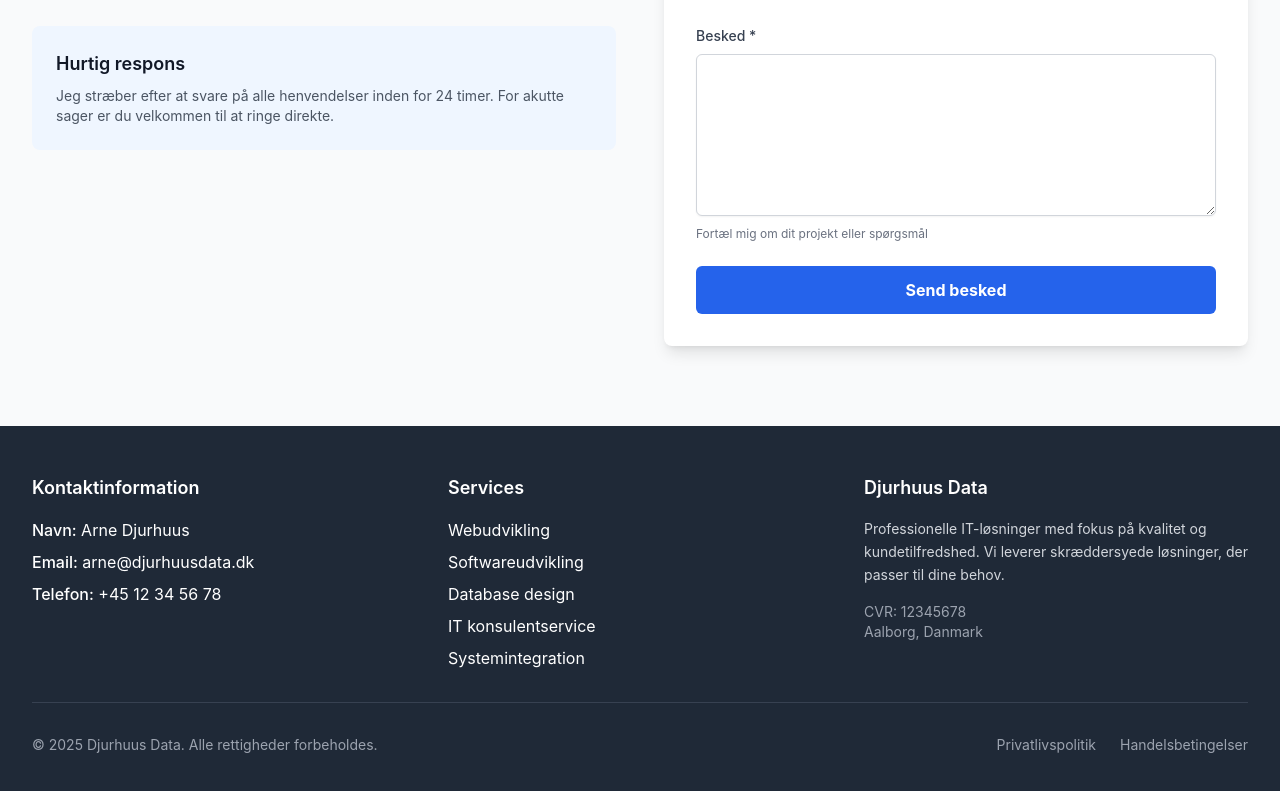
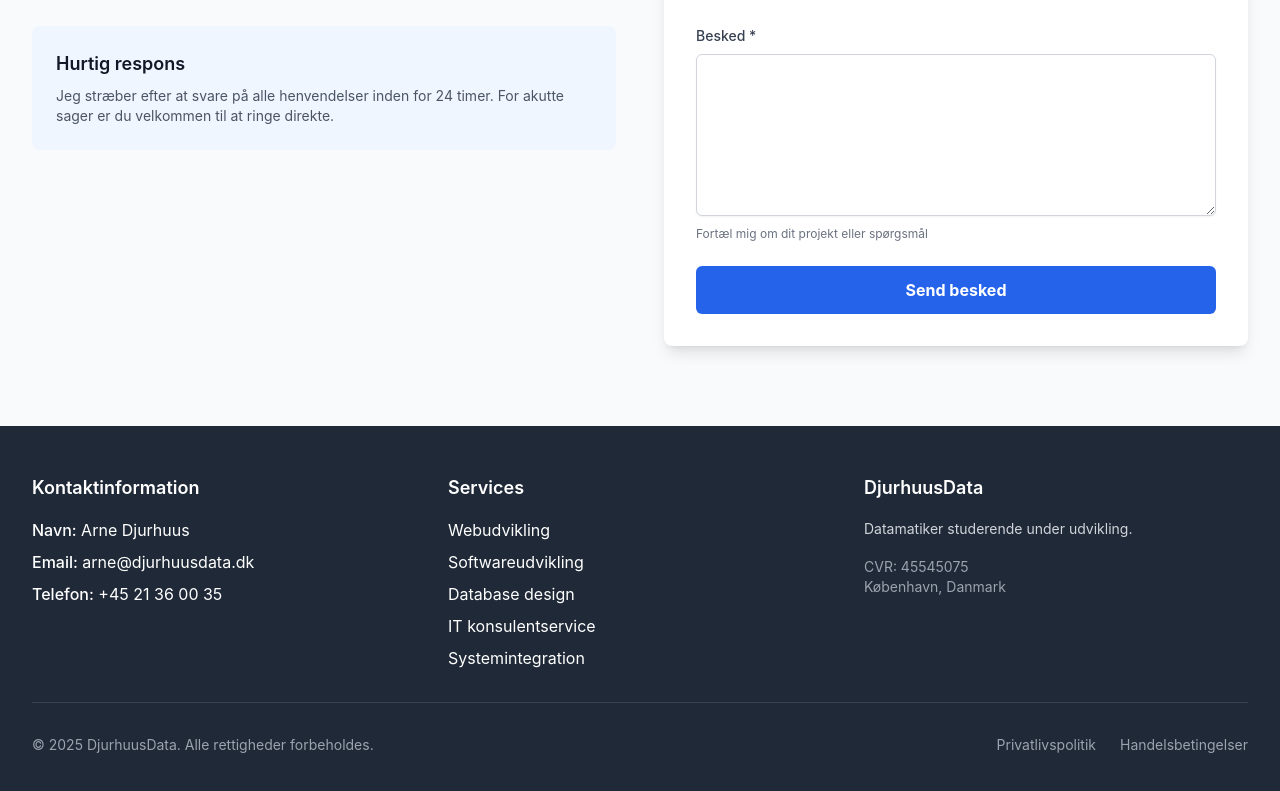
Before and after one commit to ArneDjurhuus/djurhuusdata-website, a React (Vite) app: page / in a window 1280 px wide. Shown: the part 2936-3727 px from the top of the page. Built offline with nearby package versions, Linux system fonts and the light colour scheme.

Commit message:
Information about this commit:

```diff
--- a/src/components/Footer.jsx
+++ b/src/components/Footer.jsx
@@ -25,11 +25,11 @@ const Footer = () => {
               <p>
                 <span className="font-medium">Telefon:</span>{' '}
                 <a
-                  href="tel:+4512345678"
+                  href="tel:+4521360035"
                   className="hover:text-blue-300 transition-colors duration-200"
                   aria-label="Ring til Arne Djurhuus"
                 >
-                  +45 12 34 56 78
+                  +45 21 36 00 35
                 </a>
               </p>
             </div>
@@ -49,21 +49,20 @@ const Footer = () => {
 
           {/* Om virksomheden */}
           <div>
-            <h3 className="text-lg font-semibold mb-4">Djurhuus Data</h3>
+            <h3 className="text-lg font-semibold mb-4">DjurhuusData</h3>
             <p className="text-gray-300 text-sm leading-relaxed">
-              Professionelle IT-løsninger med fokus på kvalitet og kundetilfredshed.
-              Vi leverer skræddersyede løsninger, der passer til dine behov.
+              Datamatiker studerende under udvikling.
             </p>
             <div className="mt-4">
-              <p className="text-sm text-gray-400">CVR: 12345678</p>
-              <p className="text-sm text-gray-400">Aalborg, Danmark</p>
+              <p className="text-sm text-gray-400">CVR: 45545075</p>
+              <p className="text-sm text-gray-400">København, Danmark</p>
             </div>
           </div>
         </div>
 
         <div className="mt-8 pt-8 border-t border-gray-700 flex flex-col sm:flex-row justify-between items-center">
           <p className="text-gray-400 text-sm">
-            &copy; {currentYear} Djurhuus Data. Alle rettigheder forbeholdes.
+            &copy; {currentYear} DjurhuusData. Alle rettigheder forbeholdes.
           </p>
           <div className="flex space-x-6 mt-4 sm:mt-0">
             <a
```
